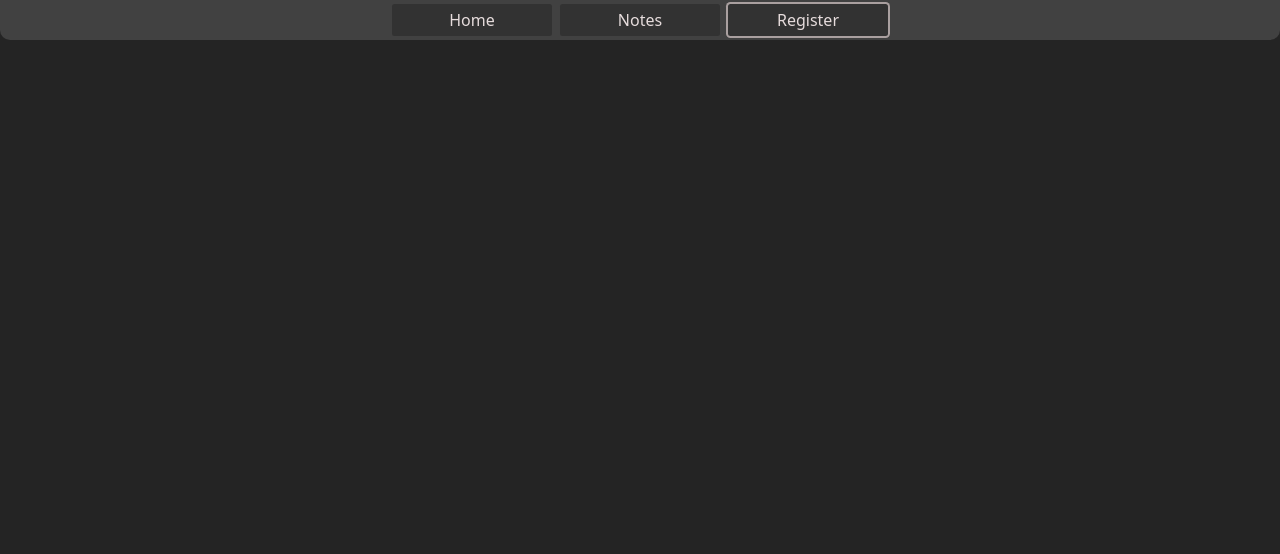
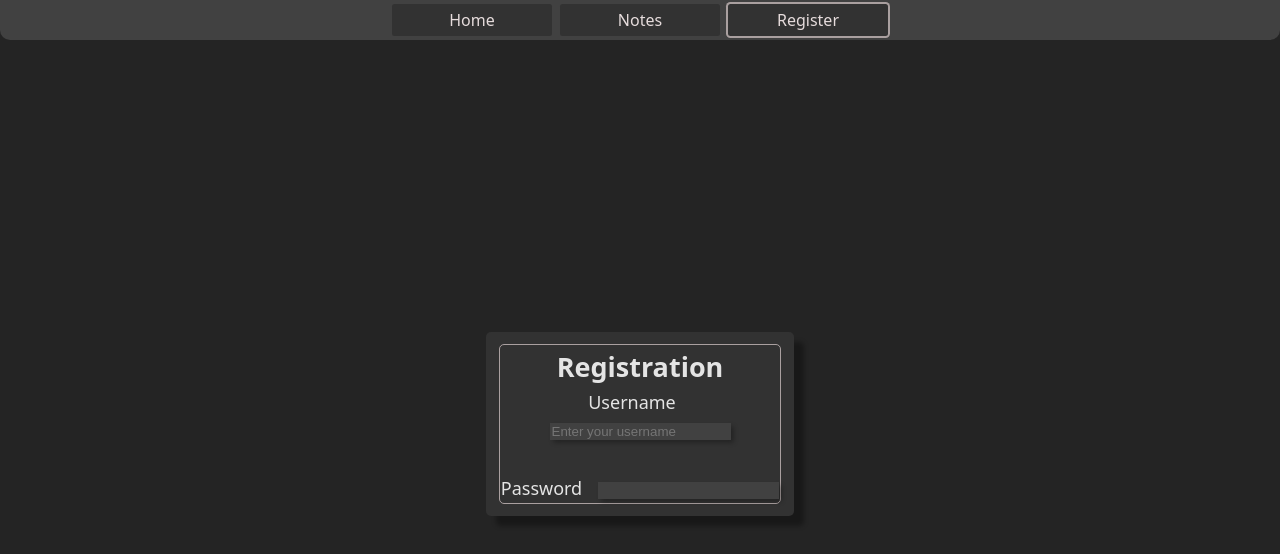
Before and after one commit to Bence7661/NoteTakerClient, a React (Vite) app: page /Register in a window 1280 px wide. Shown: the top 554 px of the page. Built offline with nearby package versions, Linux system fonts and the light colour scheme.

Commit message:
Creates `Register` page's layout.

```diff
--- a/src/pages/Register/Register.css
+++ b/src/pages/Register/Register.css
@@ -0,0 +1,8 @@
+.register-page {
+    display: flex;
+    flex-direction: column;
+    flex-wrap: wrap;
+    align-items: center;
+    justify-content: center;
+    height: 100%;
+}
--- a/src/pages/Register/Register.jsx
+++ b/src/pages/Register/Register.jsx
@@ -1,9 +1,22 @@
+import InputField from "../../components/InputField/InputField";
+import Card from "../../components/Card/Card";
 import "./Register.css";
 
 function Register() {
   return (
-    <>
-    </>
+    <div className="register-page">
+      <Card title="Registration">
+        <InputField
+          label="Username"
+          type="text"
+          placeholder="Enter your username"
+        />
+        <InputField
+          label="Password"
+          type="password"
+        />
+      </Card>
+    </div>
   );
 }
 
```
